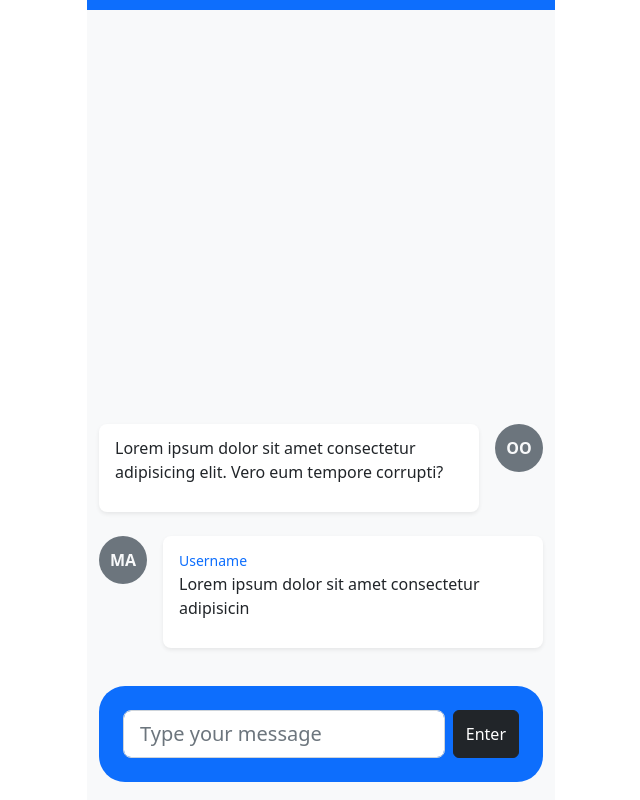
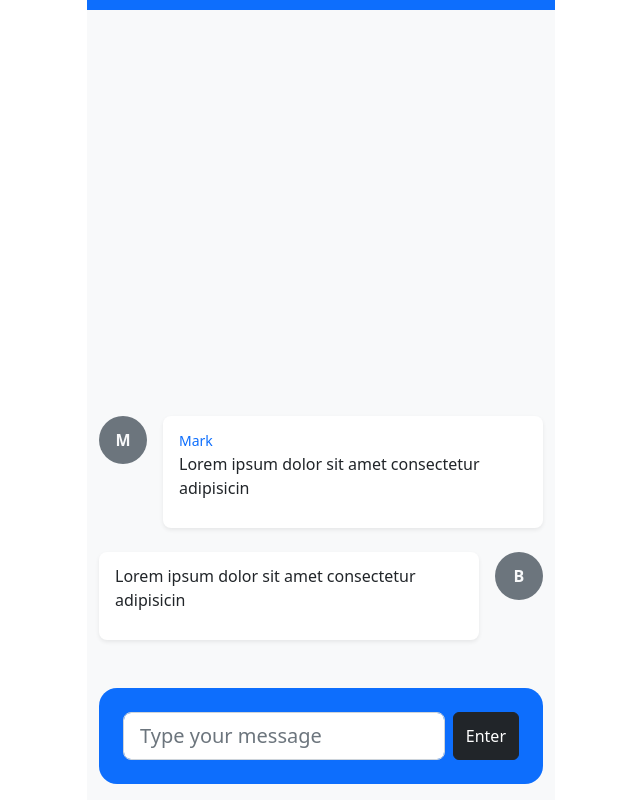
Before and after one commit to mcprah/chatroom-app, a Vue app: page / in a window 1280 px wide. Shown: the whole page, without its empty margins (319-959 px from the left). Built offline with nearby package versions, Linux system fonts and the light colour scheme.

Commit message:
refactor: Utilize message tile and chatbar component in the application

```diff
--- a/src/views/Home.vue
+++ b/src/views/Home.vue
@@ -9,43 +9,10 @@
       <div class="row bg-light" id="appBody">
         <div class="col-md-12 d-flex flex-column">
           <div class="flex-grow-1" id="messageBoard">
-            <div class="message-tile">
-              <div class="message shadow-sm">
-                <p>
-                  Lorem ipsum dolor sit amet consectetur adipisicing elit. Vero
-                  eum tempore corrupti?
-                </p>
-              </div>
-              <div class="user-avatar bg-secondary text-light fw-bold">OO</div>
-            </div>
-            <div class="message-tile">
-              <div class="message shadow-sm order-2">
-                <small class="text-primary">Username</small>
-                <p>Lorem ipsum dolor sit amet consectetur adipisicin</p>
-              </div>
-              <div class="user-avatar bg-secondary text-light fw-bold order-1">
-                MA
-              </div>
-            </div>
+            <MessageTile userName="Mark" />
+            <MessageTile :fromSelf="true" userName="Beatrice" />
           </div>
-          <div class="bg-primary p-4" id="chatBar">
-            <form action="" @submit.prevent="">
-              <div class="row justify-content-center">
-                <div class="col-12 d-flex gap-2">
-                  <input
-                    type="text"
-                    class="form-control form-control-lg"
-                    placeholder="Type your message"
-                    aria-label="Message"
-                  />
-
-                  <button class="btn bt-lg btn-dark" type="submit">
-                    Enter
-                  </button>
-                </div>
-              </div>
-            </form>
-          </div>
+          <ChatBar class="mb-3 mt-5" />
         </div>
       </div>
     </div>
@@ -53,11 +20,12 @@
 </template>
 
 <script>
-// @ is an alias to /src
+import ChatBar from "@/components/ChatBar.vue";
+import MessageTile from "@/components/MessageTile.vue";
 
 export default {
   name: "Home",
-  components: {},
+  components: { ChatBar, MessageTile },
 };
 </script>
 
@@ -83,38 +51,6 @@ export default {
       flex-direction: column;
       gap: 24px;
       justify-content: flex-end;
-      .message-tile {
-        display: flex;
-        justify-content: space-between;
-        .message {
-          max-width: 425px;
-          width: calc(100% - 64px);
-          background: #ffffff;
-          padding: 12px 16px;
-          border-radius: 8px;
-          small {
-            margin-bottom: 8px;
-          }
-        }
-
-        .user-avatar {
-          height: 48px;
-          width: 48px;
-          display: flex;
-          justify-content: center;
-          align-items: center;
-          border-radius: 120px;
-        }
-      }
-    }
-    #chatBar {
-      margin-bottom: 18px;
-      margin-top: 38px;
-      border-radius: 26px;
-
-      input {
-        outline: none;
-      }
     }
   }
 }
```
